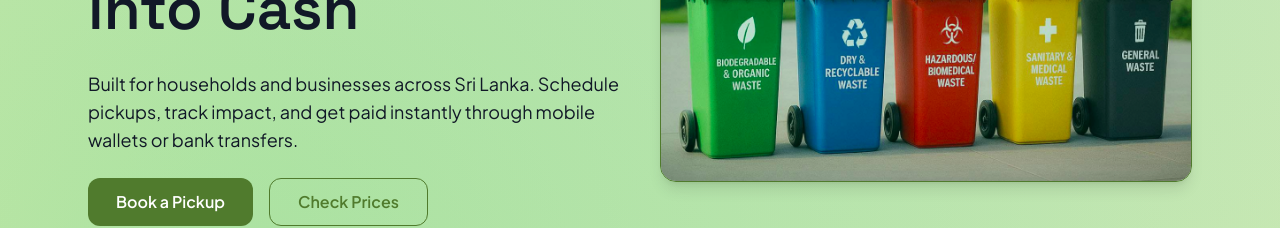
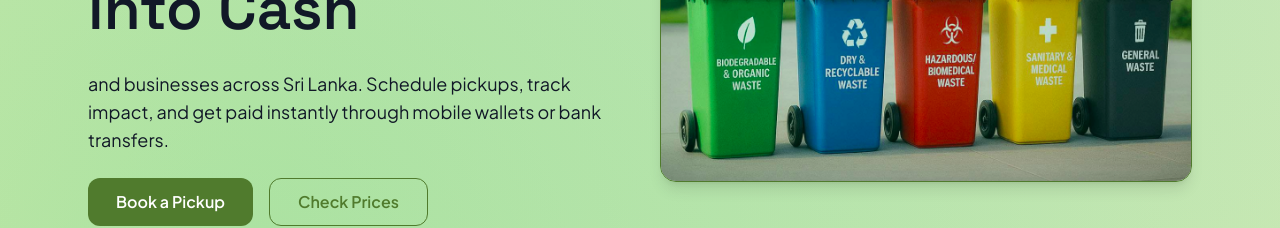
Before and after one commit to krish-anu/Devthon, a Next.js app in the folder client/: page / in a window 1280 px wide. Shown: the part 294-522 px from the top of the page. Built offline with nearby package versions, Linux system fonts and the light colour scheme; no server answers.

Commit message:
fix(page): update description to clarify target audience

```diff
--- a/client/app/page.tsx
+++ b/client/app/page.tsx
@@ -85,9 +85,10 @@ export default function HomePage() {
                 Turn Your Waste into Cash
               </h1>
             </ScrollAnimatedSection>
+            {/* Built for households */}
             <ScrollAnimatedSection delay={200}>
               <p className="text-base text-muted md:text-lg">
-                Built for households and businesses across Sri Lanka. Schedule
+                 and businesses across Sri Lanka. Schedule
                 pickups, track impact, and get paid instantly through mobile
                 wallets or bank transfers.
               </p>
```
